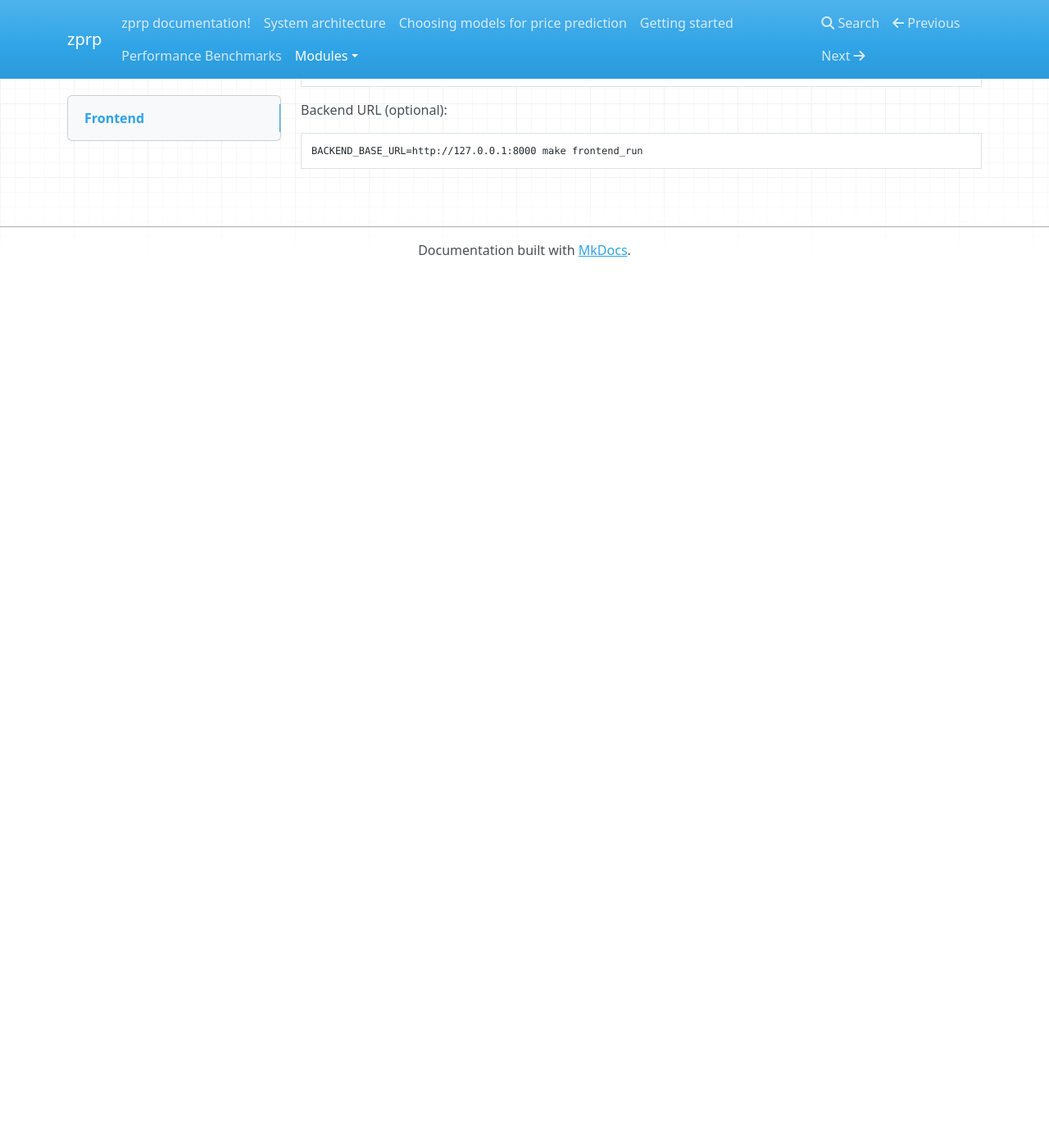
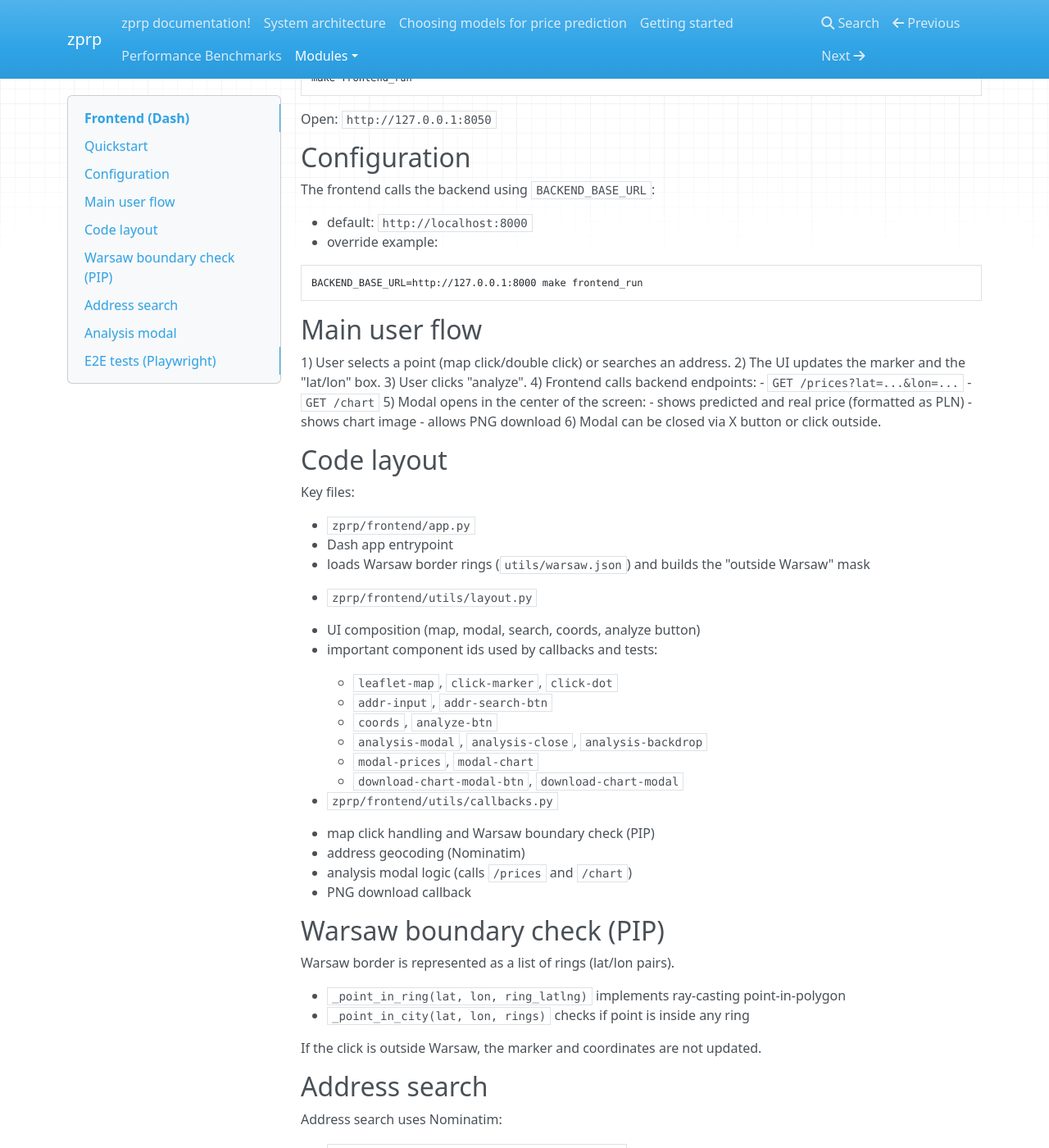
Before and after one commit to czarodziejszyn/zprp, an MkDocs documentation site: the page built from zprp/docs/docs/modules/frontend.md, in a window 1280 px wide and 1400 px high, scrolled down 270 px. Shown: the whole window at 82% size. Built offline with MkDocs 1.6.1, drawn with Linux system fonts in a browser that asks for light colours; nearby versions of some CDN libraries; before the commit the page ends 900 px from its top, so only the background shows below that; some of the changed text lies outside the part shown.

Commit message:
add frontend.md

````diff
--- a/zprp/docs/docs/modules/frontend.md
+++ b/zprp/docs/docs/modules/frontend.md
@@ -1,20 +1,114 @@
-# Frontend
+# Frontend (Dash)
 
-Run (from `zprp/`):
+This module is a Dash + dash-leaflet web UI for selecting a point in Warsaw and showing analysis results (prices + chart) in a modal.
+
+## Quickstart
+
+From the `zprp/` directory:
 
 ```bash
 make frontend_setup
 make frontend_run
 ```
 
-E2E tests (from `zprp/`):
+Open: `http://127.0.0.1:8050`
+
+## Configuration
+
+The frontend calls the backend using `BACKEND_BASE_URL`:
+
+- default: `http://localhost:8000`
+- override example:
+
+```bash
+BACKEND_BASE_URL=http://127.0.0.1:8000 make frontend_run
+```
+
+## Main user flow
+
+1) User selects a point (map click/double click) or searches an address.
+2) The UI updates the marker and the "lat/lon" box.
+3) User clicks "analyze".
+4) Frontend calls backend endpoints:
+   - `GET /prices?lat=...&lon=...`
+   - `GET /chart`
+5) Modal opens in the center of the screen:
+   - shows predicted and real price (formatted as PLN)
+   - shows chart image
+   - allows PNG download
+6) Modal can be closed via X button or click outside.
+
+## Code layout
+
+Key files:
+
+- `zprp/frontend/app.py`
+  - Dash app entrypoint
+  - loads Warsaw border rings (`utils/warsaw.json`) and builds the "outside Warsaw" mask
+
+- `zprp/frontend/utils/layout.py`
+  - UI composition (map, modal, search, coords, analyze button)
+  - important component ids used by callbacks and tests:
+    - `leaflet-map`, `click-marker`, `click-dot`
+    - `addr-input`, `addr-search-btn`
+    - `coords`, `analyze-btn`
+    - `analysis-modal`, `analysis-close`, `analysis-backdrop`
+    - `modal-prices`, `modal-chart`
+    - `download-chart-modal-btn`, `download-chart-modal`
+
+- `zprp/frontend/utils/callbacks.py`
+  - map click handling and Warsaw boundary check (PIP)
+  - address geocoding (Nominatim)
+  - analysis modal logic (calls `/prices` and `/chart`)
+  - PNG download callback
+
+## Warsaw boundary check (PIP)
+
+Warsaw border is represented as a list of rings (lat/lon pairs).
+
+- `_point_in_ring(lat, lon, ring_latlng)` implements ray-casting point-in-polygon
+- `_point_in_city(lat, lon, rings)` checks if point is inside any ring
+
+If the click is outside Warsaw, the marker and coordinates are not updated.
+
+## Address search
+
+Address search uses Nominatim:
+
+- `https://nominatim.openstreetmap.org/search`
+
+The first result that falls inside Warsaw rings is accepted.
+
+## Analysis modal
+
+When user clicks "analyze":
+
+- `/prices` is called with `params={"lat": ..., "lon": ...}`
+  - on HTTP 200: JSON is rendered as two price tiles (predicted + real)
+  - otherwise: modal shows an error string (HTTP status or connection error)
+- `/chart` is called
+  - on HTTP 200: PNG bytes are base64-encoded and inserted into `img#modal-chart`
+
+Download button:
+
+- reads base64 from `dcc.Store(id="chart-b64")`
+- downloads `chart.png` via `dcc.Download`
+
+## E2E tests (Playwright)
+
+Run:
 
 ```bash
 make frontend_test
 ```
 
-Backend URL (optional):
+Notes:
 
-```bash
-BACKEND_BASE_URL=http://127.0.0.1:8000 make frontend_run
-```
+- `make frontend_test` starts a local mock backend for `/prices` and `/chart` so tests do not require a real backend.
+- e2e tests are in `zprp/frontend/tests/e2e/`:
+  - `test_smoke.py` - basic UI loads
+  - `test_search_and_marker.py` - address search updates coords
+  - `test_clicks.py` - blocking outside Warsaw
+  - `test_analyze_modal.py` - modal open/close
+  - `test_download_png.py` - download PNG works
+  - `test_errors.py` - error message when `/prices` returns 500
````
